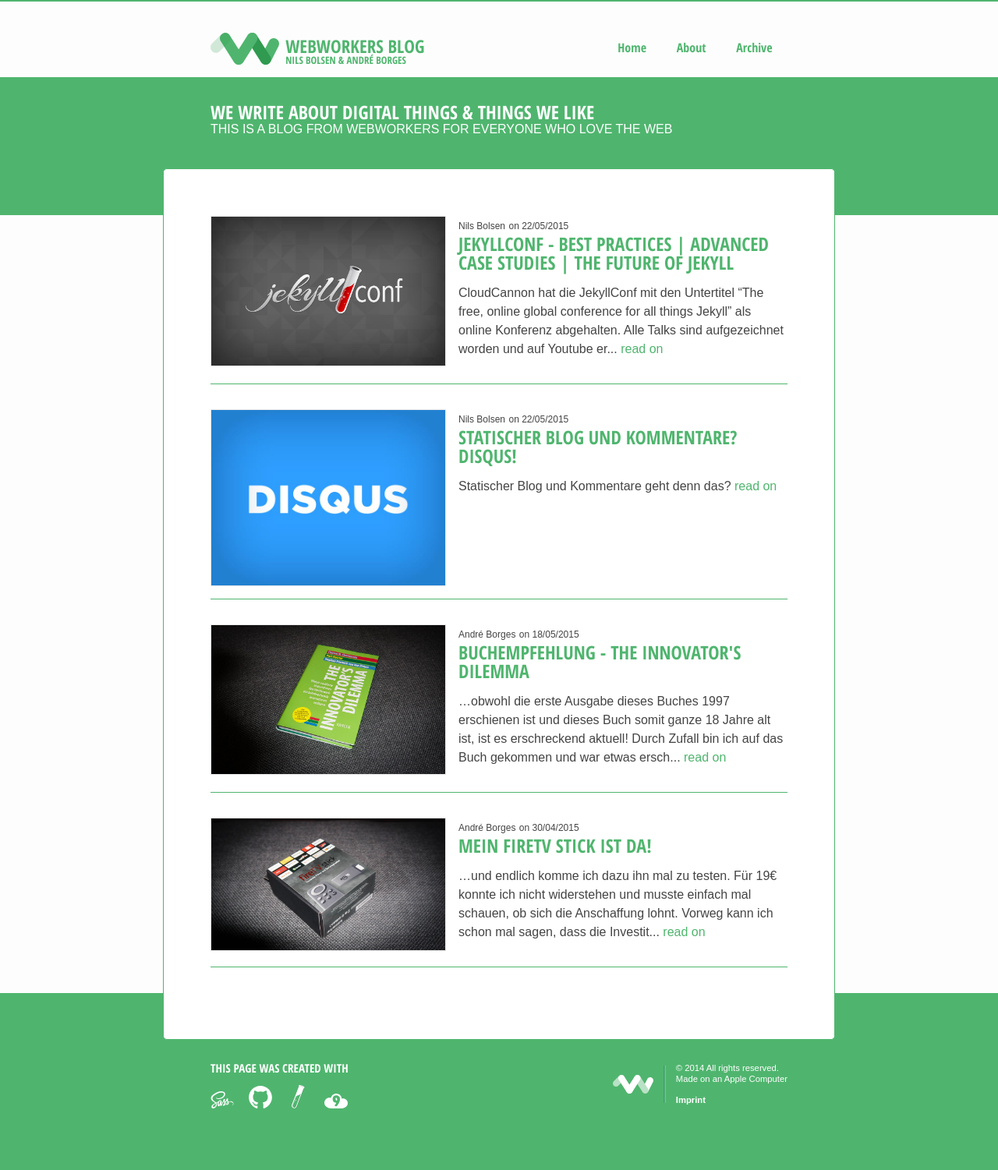
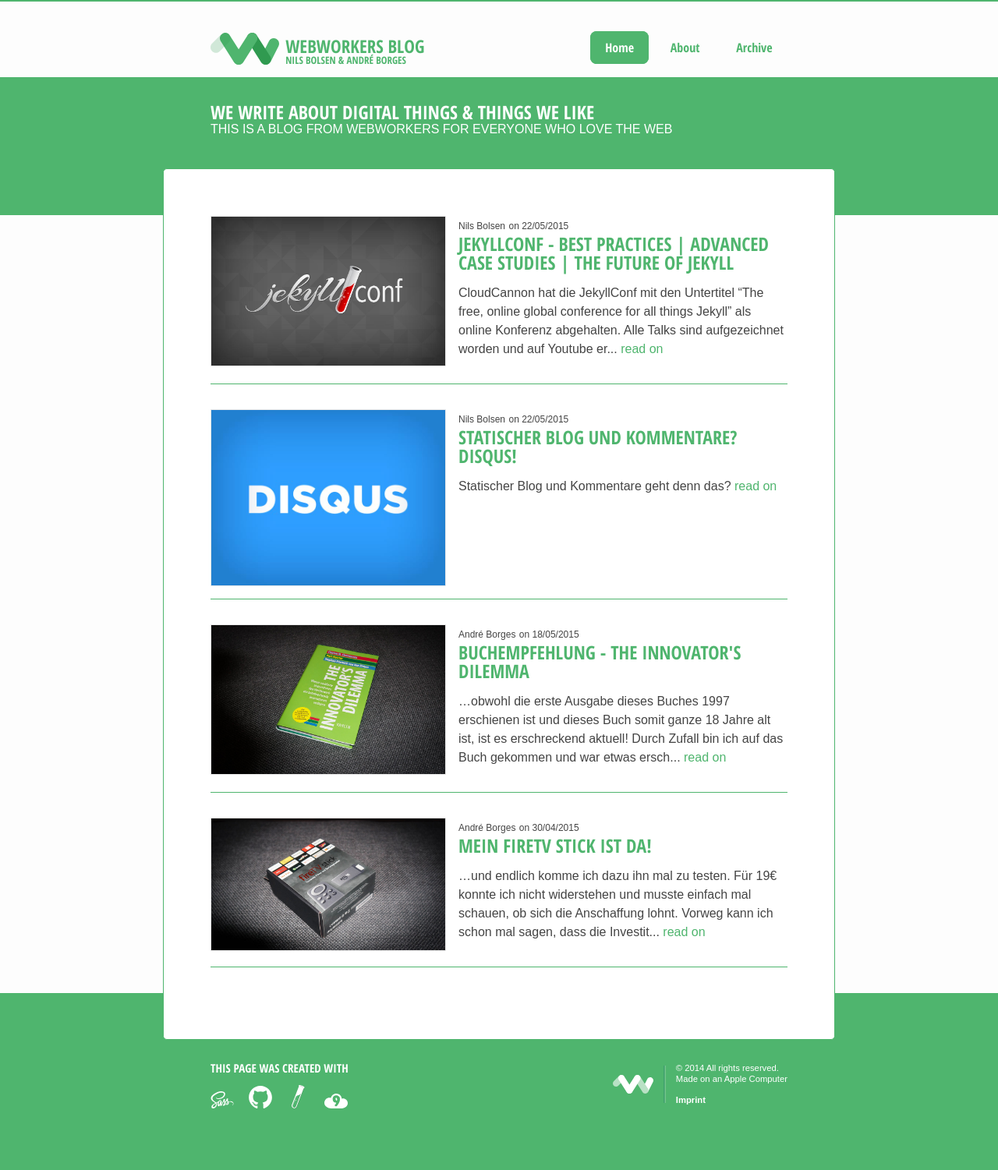
Before and after one commit to webwb/webwb.github.io, a Jekyll site: the page built from index.html, in a window 1280 px wide. Shown: the whole page at 78% size. Built offline with Jekyll 4.4.1, drawn with Linux system fonts in a browser that asks for light colours; the list of posts is cut into pages by our own code.

Commit message:
fixed active state of navigation

```diff
--- a/_sass/_navigation.scss
+++ b/_sass/_navigation.scss
@@ -41,6 +41,7 @@
       padding:.55em 0;
       text-align:center;
       cursor: pointer;
+      margin-left: .5em;
     }
   }
 }
@@ -127,7 +128,7 @@
     @extend .active;
   };
 }
-.site-nav .active {
+a.page-link.active {
   background:$brand-color;
   border-color: $brand-color;
   color:white;
```
